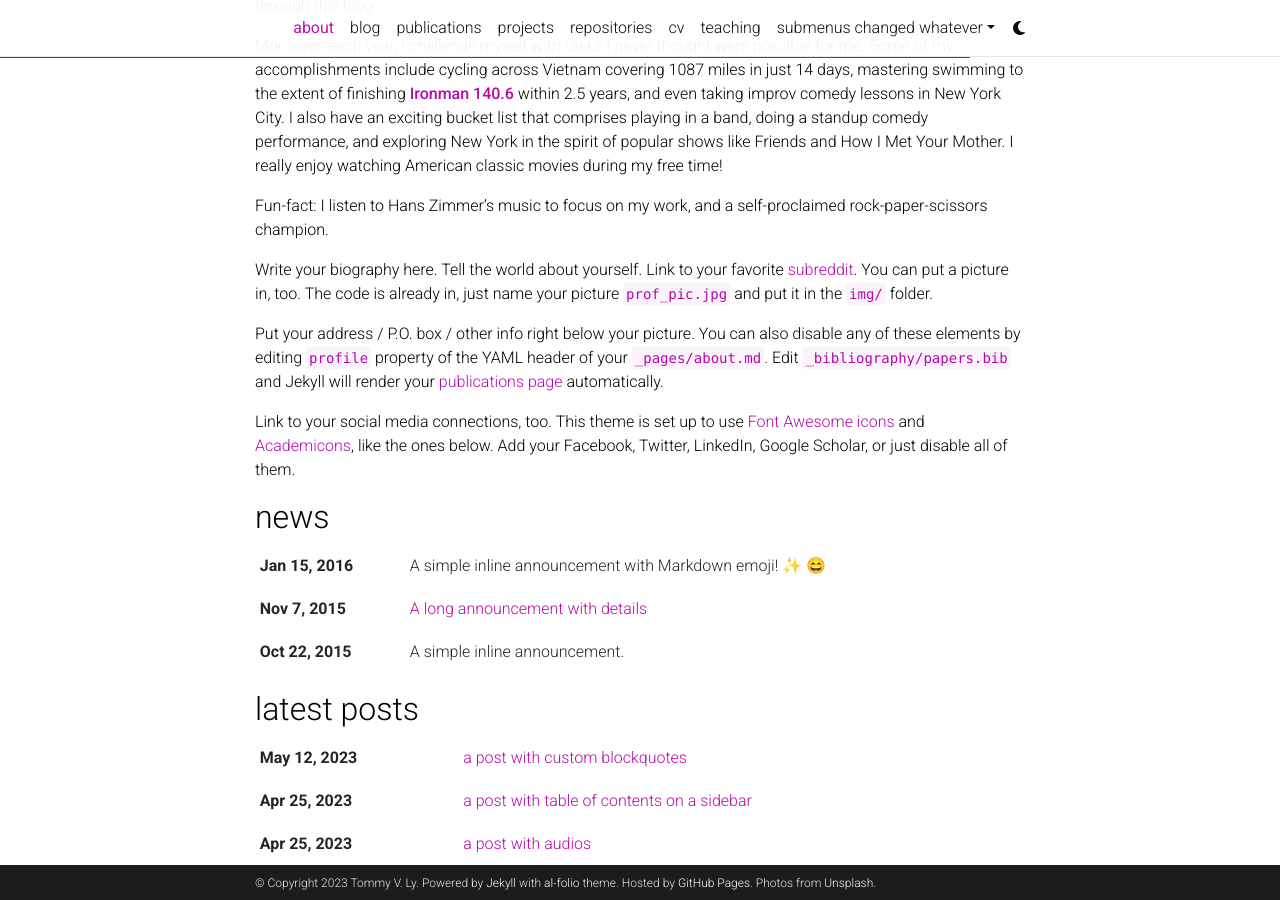
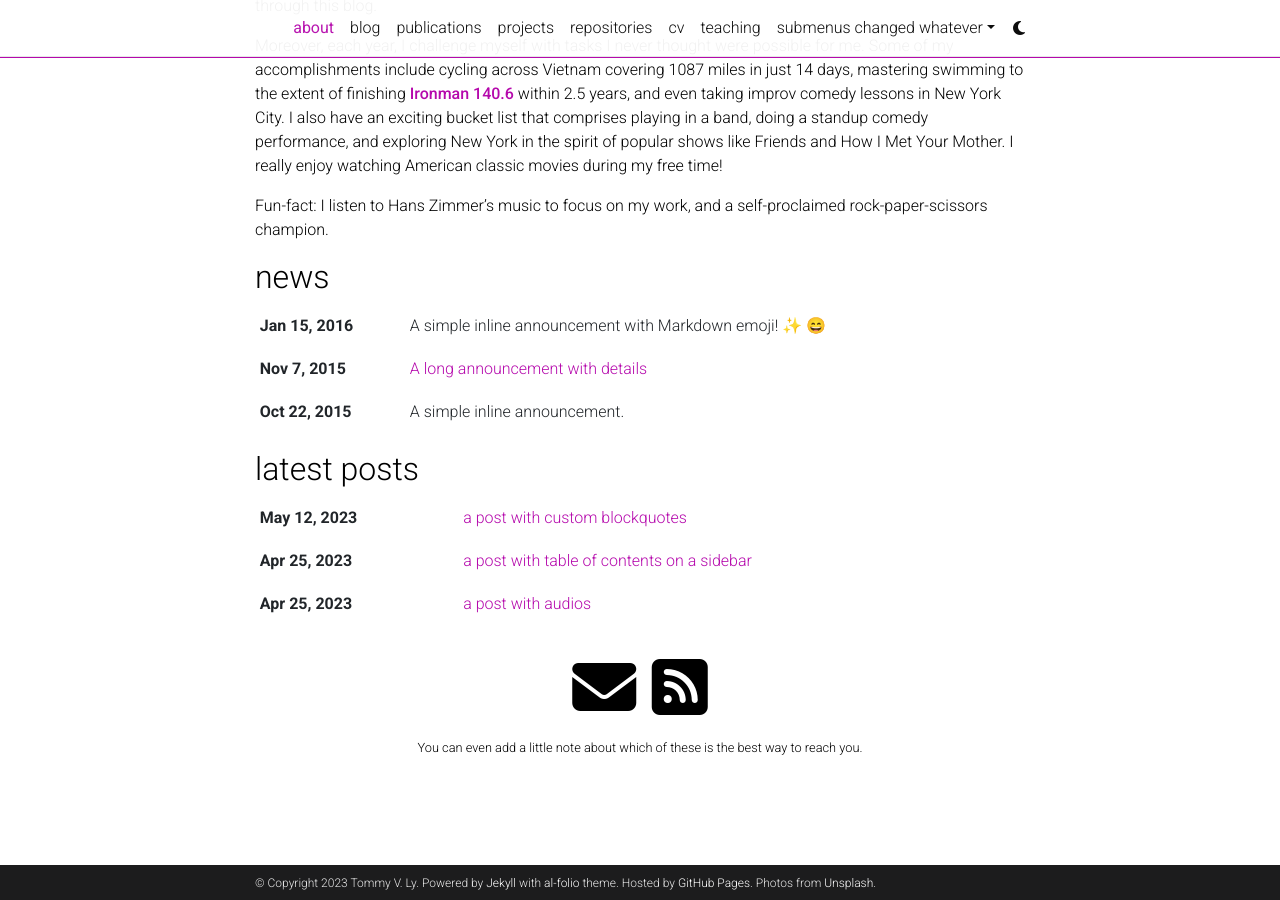
Before and after one commit to tommyly201/tommyly201.github.io, a Jekyll site: the page built from _pages/about.md, in a window 1280 px wide and 900 px high, scrolled down 519 px. Built offline with Jekyll 4.4.1, drawn with Linux system fonts in a browser that asks for light colours; full-size pictures stand in for the smaller copies a plugin makes; emoji names are drawn with the system emoji font; comment, search, counter and statistics services are not loaded; a style sheet for code colours, icons or effects is not loaded; some of the changed lines change nothing that is shown.

Commit message:
finishing up my intro page

```diff
--- a/_pages/about.md
+++ b/_pages/about.md
@@ -21,16 +21,16 @@ social: true  # includes social icons at the bottom of the page
 
 Greetings! My name is Tommy Ly and I'm currently working towards obtaining my second bachelor's degree in Computer Science from Columbia University. My primary goal is to learn AI/ML and then utilize it in the healthcare/bio area.
 
-I dedicated my early 20s to operations and data analytics at **Uber Technologies**, contributing my skills for about 4.5 years across Vietnam, Singapore, and New York City. I had the opportunity to be a part of Uber's expansion journey from just 5,000 employees in 2016 to its listing into a public company until 2020.
+I dedicated my early 20s to operations and data analytics at **[Uber Technologies](https://www.uber.com/us/en/about/)**, contributing my skills for about 4.5 years across Vietnam, Singapore, and New York City. I had the opportunity to be a part of Uber's expansion journey from just 5,000 employees in 2016 to its listing into a public company until 2020.
 
-Similar to many others, the year 2020 brought a significant change in my life and restructured my priorities. This impactful year pushed me to reassess what I truly value and clarifying the importance of various elements in my life. This reflection led me to the decision of pursuing another degree at **Columbia University**. Currently, I'm in the initial stages of this new pursuit, and I'm excited to share my experiences and insights through this blog.
+Similar to many others, the year 2020 brought a significant change in my life and restructured my priorities. This impactful year pushed me to reassess what I truly value and clarifying the importance of various elements in my life. This reflection led me to the decision of pursuing another degree at **[Columbia University](https://www.columbia.edu/)**. Currently, I'm in the initial stages of this new pursuit, and I'm excited to share my experiences and insights through this blog.
 
 Moreover, each year, I challenge myself with tasks I never thought were possible for me. Some of my accomplishments include cycling across Vietnam covering 1087 miles in just 14 days, mastering swimming to the extent of finishing **[Ironman 140.6](https://bettertriathlete.com/triathlon-distances/ironman/)** within 2.5 years, and even taking improv comedy lessons in New York City. I also have an exciting bucket list that comprises playing in a band, doing a standup comedy performance, and exploring New York in the spirit of popular shows like Friends and How I Met Your Mother. I really enjoy watching American classic movies during my free time!
 
 Fun-fact: I listen to Hans Zimmer's music to focus on my work, and a self-proclaimed rock-paper-scissors champion.
 
-Write your biography here. Tell the world about yourself. Link to your favorite [subreddit](http://reddit.com). You can put a picture in, too. The code is already in, just name your picture `prof_pic.jpg` and put it in the `img/` folder.
+<!-- Write your biography here. Tell the world about yourself. Link to your favorite [subreddit](http://reddit.com). You can put a picture in, too. The code is already in, just name your picture `prof_pic.jpg` and put it in the `img/` folder.
 
 Put your address / P.O. box / other info right below your picture. You can also disable any of these elements by editing `profile` property of the YAML header of your `_pages/about.md`. Edit `_bibliography/papers.bib` and Jekyll will render your [publications page](/al-folio/publications/) automatically.
 
-Link to your social media connections, too. This theme is set up to use [Font Awesome icons](http://fortawesome.github.io/Font-Awesome/) and [Academicons](https://jpswalsh.github.io/academicons/), like the ones below. Add your Facebook, Twitter, LinkedIn, Google Scholar, or just disable all of them.
+Link to your social media connections, too. This theme is set up to use [Font Awesome icons](http://fortawesome.github.io/Font-Awesome/) and [Academicons](https://jpswalsh.github.io/academicons/), like the ones below. Add your Facebook, Twitter, LinkedIn, Google Scholar, or just disable all of them. -->
```
